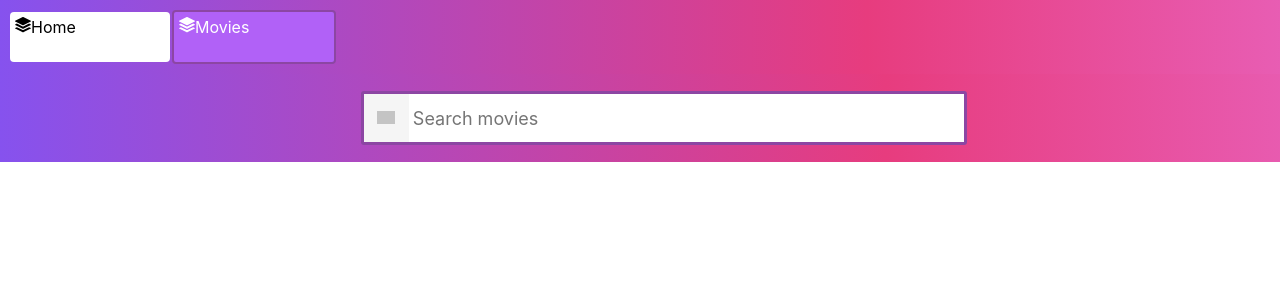
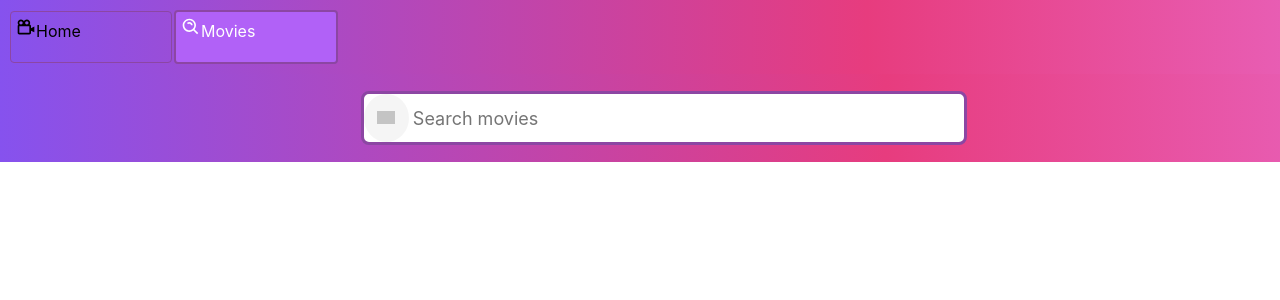
Before and after one commit to yuriy0790/goit-react-hw-05-movies, a React (Create React App) app: page /movies in a window 1280 px wide. Shown: the top 300 px of the page. Built offline with nearby package versions, Linux system fonts and the light colour scheme; grey boxes are pictures that could not be loaded.

Commit message:
fix: styles

```diff
--- a/src/components/AppBar/AppBar.jsx
+++ b/src/components/AppBar/AppBar.jsx
@@ -1,10 +1,10 @@
 import styled from 'styled-components';
 import { NavLink } from 'react-router-dom';
-import { BsStack } from 'react-icons/bs';
+import { BiCameraMovie, BiSearchAlt } from 'react-icons/bi';
 
 const navItems = [
-  { href: '/', text: 'Home', icon: BsStack },
-  { href: 'movies', text: 'Movies', icon: BsStack },
+  { href: '/', text: 'Home', icon: BiCameraMovie },
+  { href: 'movies', text: 'Movies', icon: BiSearchAlt },
 ];
 
 const Nav = styled('nav')`
@@ -24,8 +24,8 @@ const NavItem = styled(NavLink)`
   border-radius: 4px;
   text-decoration: none;
   color: #000000;
-  background-color: #ffffff;
-
+  background-color: transparent;
+  border: 1px solid #8c46a3;
   &.active {
     background-color: #b161f7;
     border: 2px solid #8c46a3;
@@ -34,7 +34,9 @@ const NavItem = styled(NavLink)`
 
   :hover:not(.active),
   :focus-visible:not(.active) {
-    color: #b161f7;
+    color: #ffffff;
+    border: 2px solid #8c46a3;
+    transform: scale(1.03);
   }
 `;
 
@@ -43,7 +45,7 @@ const AppBar = () => {
     <Nav>
       {navItems.map(({ href, text, icon: Icon }) => (
         <NavItem to={href} key={href}>
-          <Icon size="16" />
+          <Icon size="20" />
           {text}
         </NavItem>
       ))}
--- a/src/components/SearchBar/SearchBar.module.css
+++ b/src/components/SearchBar/SearchBar.module.css
@@ -24,7 +24,7 @@
   width: 100%;
   max-width: 600px;
   background-color: #fff;
-  border-radius: 3px;
+  border-radius: 8px;
   overflow: hidden;
   border: 3px solid #8c46a3;
 }
@@ -42,6 +42,7 @@
   transition: opacity 250ms cubic-bezier(0.4, 0, 0.2, 1);
   cursor: pointer;
   outline: none;
+  border-radius: 50%;
 }
 
 .SearchFormButton:hover {
@@ -66,11 +67,13 @@
   width: 100%;
   font: inherit;
   font-size: 20px;
+
   border: none;
+
   outline: none;
   padding-left: 4px;
   padding-right: 4px;
-  color: #b749c3;
+  color: #d86ce4;
 }
 
 .SearchFormInput::placeholder {
--- a/src/components/TrendingMoviesList/TrendingMoviesList.jsx
+++ b/src/components/TrendingMoviesList/TrendingMoviesList.jsx
@@ -7,7 +7,7 @@ import { Link } from 'react-router-dom';
 const List = styled('ul')`
   display: flex;
   flex-wrap: wrap;
-  gap: 4px;
+  gap: 10px;
 `;
 
 const LinkItem = styled(Link)`
@@ -32,6 +32,7 @@ const LinkItem = styled(Link)`
     color: #ca3fdd;
     background-color: #ffd0f448;
     border-color: #8c46a37e;
+    transform: scale(1.02);
   }
 `;
 
--- a/src/styles/GlobalStyle.js
+++ b/src/styles/GlobalStyle.js
@@ -9,6 +9,7 @@ export const GlobalStyle = createGlobalStyle`
     -webkit-font-smoothing: antialiased;
     -moz-osx-font-smoothing: grayscale;
     box-sizing: border-box;
+
   }
   code {
     font-family: source-code-pro, Menlo, Monaco, Consolas, 'Courier New',
```
